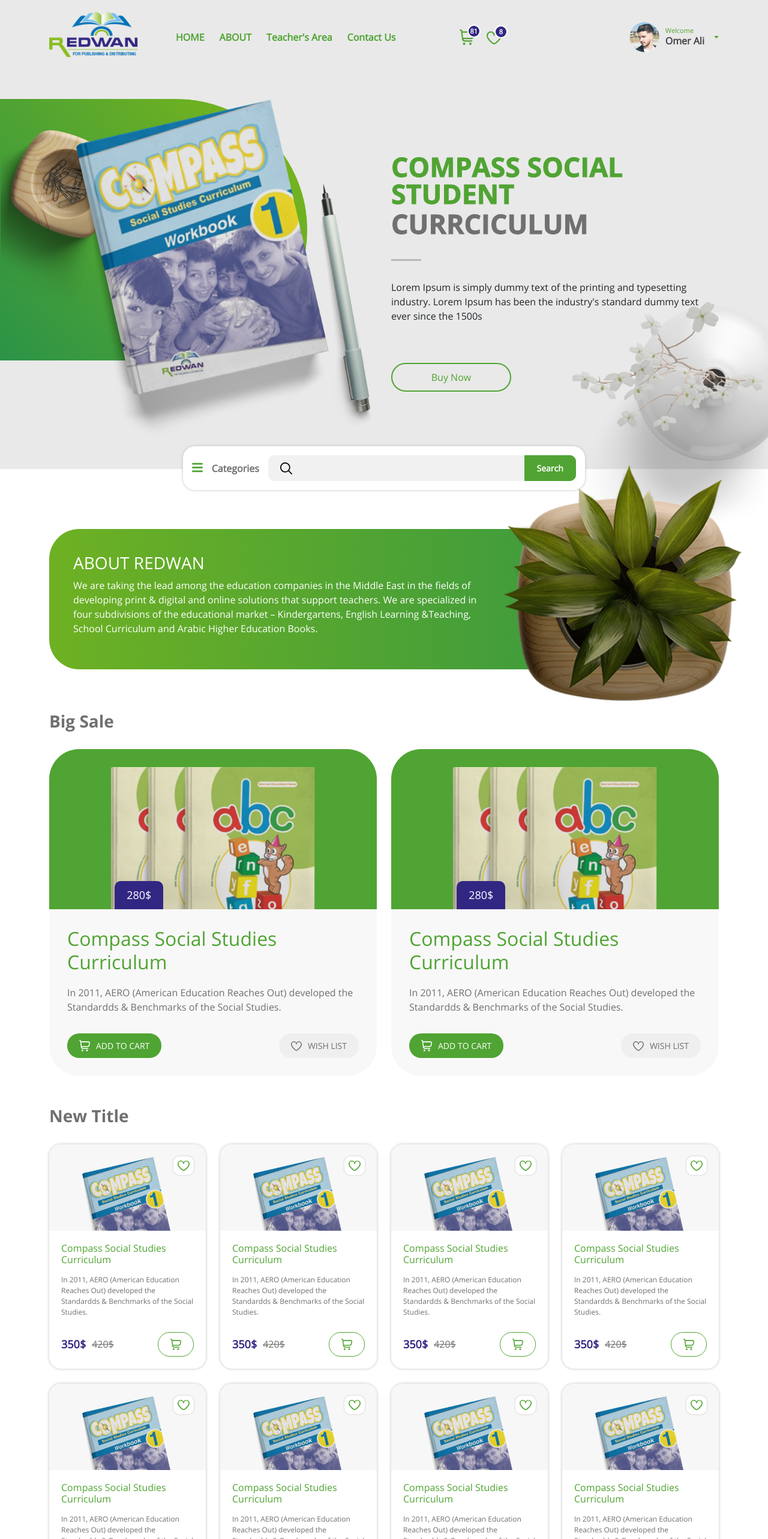
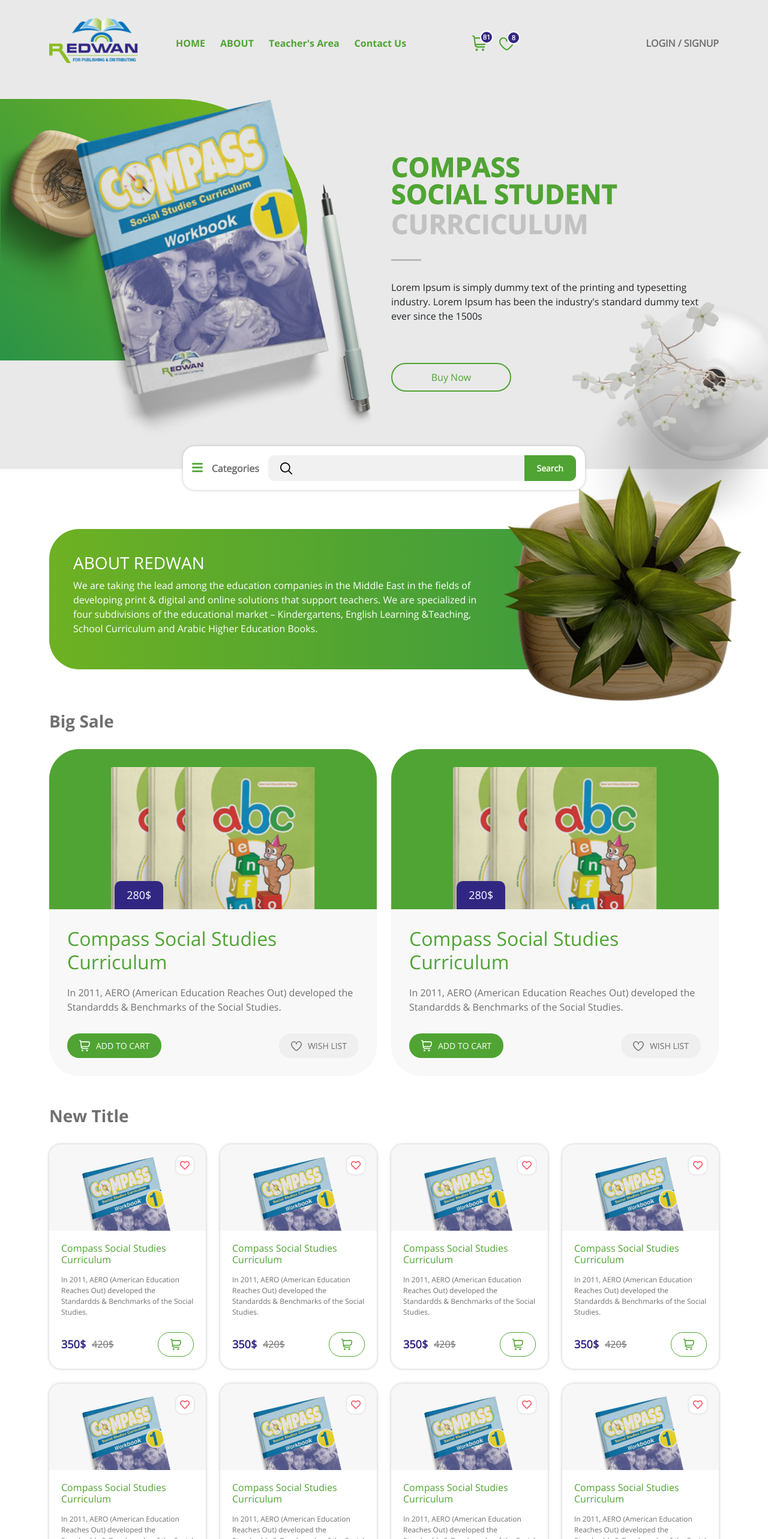
Before and after one commit to mohajore/redwan, a React (Create React App) app: page / in a window 1280 px wide. Shown: the top 2566 px of the page at 60% size. Built offline with nearby package versions, Linux system fonts and the light colour scheme.

Commit message:
fixed some problem (9/7/2021)

```diff
--- a/src/assets/style/components/blocks/_header.scss
+++ b/src/assets/style/components/blocks/_header.scss
@@ -1,6 +1,6 @@
 @import "../../abstract/mixins";
 .header {
-    padding-top: 10px;
+    padding-top: 20px;
     // position: absolute;
     z-index: 99;
     width: 100%;
@@ -19,7 +19,7 @@
             li {
                 a {
                     color: $primary-color;
-                    font-weight: bold;
+                    font-family: $main-font-bold;
                     transition: ease-in-out 0.3s;
 
                     &:hover {
--- a/src/assets/style/components/blocks/_product.scss
+++ b/src/assets/style/components/blocks/_product.scss
@@ -16,6 +16,9 @@
         margin-bottom: -100px;
         cursor: pointer;
     }
+    i {
+        color: #ff485a;
+    }
     span {
         position: absolute;
         top: 20px;
@@ -29,8 +32,8 @@
         box-shadow: 0 0 3px 0 silver;
 
         &:hover {
-            background-color: #ff485a;
-            transition: ease-in-out 0.3s;
+            // background-color: #ff485a;
+            // transition: ease-in-out 0.3s;
 
             img {
                 filter: brightness(5);
--- a/src/assets/style/components/pages/home/_landing.scss
+++ b/src/assets/style/components/pages/home/_landing.scss
@@ -34,7 +34,7 @@
             color: $primary-color;
         }
         h3 {
-      color: $secondary-color;
+            color: #c2c2c2;
         }
         hr {
             width: 50px;
--- a/src/components/blocks/Header.jsx
+++ b/src/components/blocks/Header.jsx
@@ -46,11 +46,10 @@
                             </a>
                         </div>
                         <div className="user-auth-Buttons">
-                            {/* <div className="auth-Buttons">
-                                <a href="/">LOGIN</a> / <a href="/">SIGNUP</a>
-                            </div> */}
-
-                            <div className="user-dropdown flex">
+                            <div className="auth-Buttons">
+                                <a href="/login">LOGIN</a> / <a href="/signUp">SIGNUP</a>
+                            </div>
+                            {/* <div className="user-dropdown flex">
                                 <img src="/images/Ellipse 7.png" alt="l" />
 
                                 <DropdownButton
@@ -67,7 +66,7 @@
                                     <Dropdown.Item href="/MyLocations">My Locations</Dropdown.Item>
                                     <Dropdown.Item>Logout</Dropdown.Item>
                                 </DropdownButton>
-                            </div>
+                            </div> */}
                         </div>
                         {/* push menu start  */}
                         <div className="mobile-push-menu">
--- a/src/components/blocks/Product.jsx
+++ b/src/components/blocks/Product.jsx
@@ -1,12 +1,15 @@
 import React from "react";
+import { useState } from "react";
 
-export default function Product() {
+export default function Product({ id }) {
+    const [active, setActive] = useState(-1);
     return (
         <div className="product">
             <div className="product__header">
                 <img src="/images/book.png" alt="/" className="product__header__book-img" onClick={() => (window.location.href = "/productDetails")} />
-                <span className="flex">
-                    <img src="/images/fi-rr-heart3.svg" alt="/" />
+                <span className="flex" onClick={() => setActive(id)}>
+                    {/* <img src="/images/fi-rr-heart3.svg" alt="/" /> */}
+                    <i className={active === id ? "fa fa-heart" : "far fa-heart"}></i>
                 </span>
             </div>
             <div className="product__contents">
--- a/src/components/pages/favorites/Favorites.jsx
+++ b/src/components/pages/favorites/Favorites.jsx
@@ -16,10 +16,10 @@
                     <Container>
                         <h3 className="page-title">Favorites</h3>
                         <Row>
-                            {products.map(() => {
+                            {products.map((item) => {
                                 return (
                                     <Col sm={6} md={4} xl={3}>
-                                        <Product />
+                                        <Product id={item} />
                                     </Col>
                                 );
                             })}
--- a/src/components/pages/home/NewTitles.jsx
+++ b/src/components/pages/home/NewTitles.jsx
@@ -11,10 +11,10 @@
                     <h3>{title}</h3>
                 </div>
                 <Row>
-                    {products.map(() => {
+                    {products.map((item) => {
                         return (
                             <Col sm={6} md={4} xl={3}>
-                                <Product />
+                                <Product id={item} />
                             </Col>
                         );
                     })}
--- a/src/components/pages/login/Login.jsx
+++ b/src/components/pages/login/Login.jsx
@@ -1,10 +1,24 @@
 import React, { Component } from "react";
-import { Col, Container, Row } from "react-bootstrap";
+import { Col, Container, Row, Modal } from "react-bootstrap";
 import TextInput from "../../blocks/TextInput";
 import AgentOf from "../home/AgentOf";
 
 class Login extends Component {
+    state = {
+        AddAddress: false,
+        fields: {
+            Email: "",
+        },
+    };
+    closeModal = () => {
+        this.setState({
+            AddAddress: false,
+        });
+    };
     render() {
+        const onFieldChange = (name, value) => this.setState({ fields: { ...fields, [name]: value } });
+
+        const { fields, AddAddress } = this.state;
         return (
             <div className="contact-us auth">
                 <div className="page-label" />
@@ -13,12 +27,14 @@
                     <div className="form-box">
                         <Row>
                             <Col md={6}>
-                                <TextInput name="email" label="" placeholder="Email" value="" />
-                                <TextInput name="password" label="" placeholder="Password" value="" />
-                                <span className="forget-password">Forget my password</span>
+                                <TextInput name="email" label="" placeholder="Email" value={fields.email} onFieldChange={onFieldChange} />
+                                <TextInput name="password" label="" placeholder="Password" value={fields.password} onFieldChange={onFieldChange} />
+                                <span className="forget-password" onClick={() => this.setState({ AddAddress: true })}>
+                                    Forget my password
+                                </span>
                                 <button className="submit-button">Login</button>
                                 <p>
-                                    I don't have an account <a href="/">signup</a>
+                                    I don't have an account <a href="/signup">signup</a>
                                 </p>
                             </Col>
 
@@ -28,6 +44,33 @@
                             </Col>
                         </Row>
                     </div>
+
+                    {/* add/edit address modal */}
+                    <Modal show={AddAddress} width="600" effect="fadeInUp" onHide={this.closeModal} className="location-modal">
+                        <div className="modal-title flex">
+                            <h5>Reset Your Password</h5>
+                            <i onClick={this.closeModal} className="fa fa-times"></i>
+                        </div>
+                        <div className="address-inputs">
+                            <Row>
+                                <Col lg={12} md={12} sm={12} style={{ marginBottom: "1rem" }}>
+                                    <TextInput name="Email" label="Email" placeholder="Email" value={fields.Email} onFieldChange={onFieldChange} />
+                                </Col>
+
+                                <Col lg={12} md={12} sm={12} className="locationButton">
+                                    <button
+                                        className="submit-button"
+                                        onClick={() => {
+                                            //   this.addUpdateUserLocation();
+                                        }}
+                                    >
+                                        Reset Password
+                                    </button>
+                                </Col>
+                            </Row>
+                        </div>
+                    </Modal>
+                    {/* end add/edit address modal */}
                 </Container>
                 <AgentOf />
             </div>
--- a/src/components/pages/signup/Signup.jsx
+++ b/src/components/pages/signup/Signup.jsx
@@ -3,7 +3,18 @@
 import TextInput from "../../blocks/TextInput";
 import AgentOf from "../home/AgentOf";
 class SignUp extends Component {
+    state = {
+        fields: {
+            email: "",
+            name: "",
+            ConfirmPassword: "",
+            password: "",
+        },
+    };
     render() {
+        const onFieldChange = (name, value) => this.setState({ fields: { ...fields, [name]: value } });
+        const { fields } = this.state;
+
         return (
             <div className="contact-us auth">
                 <div className="page-label" />
@@ -17,8 +28,8 @@
                             <Row>
                                 {/* sign up form start  */}
                                 <Col>
-                                    <TextInput name="name" label="" placeholder="FULL NAME" value="" />
-                                    <TextInput name="email" label="" placeholder="Email" value="" />
+                                    <TextInput name="name" label="" placeholder="FULL NAME" value={fields.name} onFieldChange={onFieldChange} />
+                                    <TextInput name="email" label="" placeholder="Email" value={fields.email} onFieldChange={onFieldChange} />
                                     <Row>
                                         <Col lg={4} md={12}>
                                             <Form.Select className="me-sm-2" id="inlineFormCustomSelect">
@@ -40,11 +51,12 @@
                                             </InputGroup>
                                         </Col>
                                     </Row>
-                                    <TextInput name="password" label="" placeholder="PASSWORD" value="" />
-                                    <TextInput name="password" label="" placeholder="CONFIRM PASSWORD" value="" />
+                                    <TextInput name="password" label="" placeholder="PASSWORD" value={fields.password} onFieldChange={onFieldChange} />
+                                    <TextInput name="ConfirmPassword" label="" placeholder="CONFIRM PASSWORD" value={fields.ConfirmPassword} onFieldChange={onFieldChange} />
+
                                     <button className="submit-button">SIGNUP</button>
                                     <p>
-                                        I have an account <a href="/">login</a>
+                                        I have an account <a href="/login">login</a>
                                     </p>
                                 </Col>
                                 {/* sign up form end  */}
```
Also changed, not shown: src/components/pages/countactUs/ContactUs.jsx (+7 -5 lines), src/components/pages/home/LandingPage.jsx (+5 -16 lines). Lines whose indentation alone changed are shown as unchanged.
